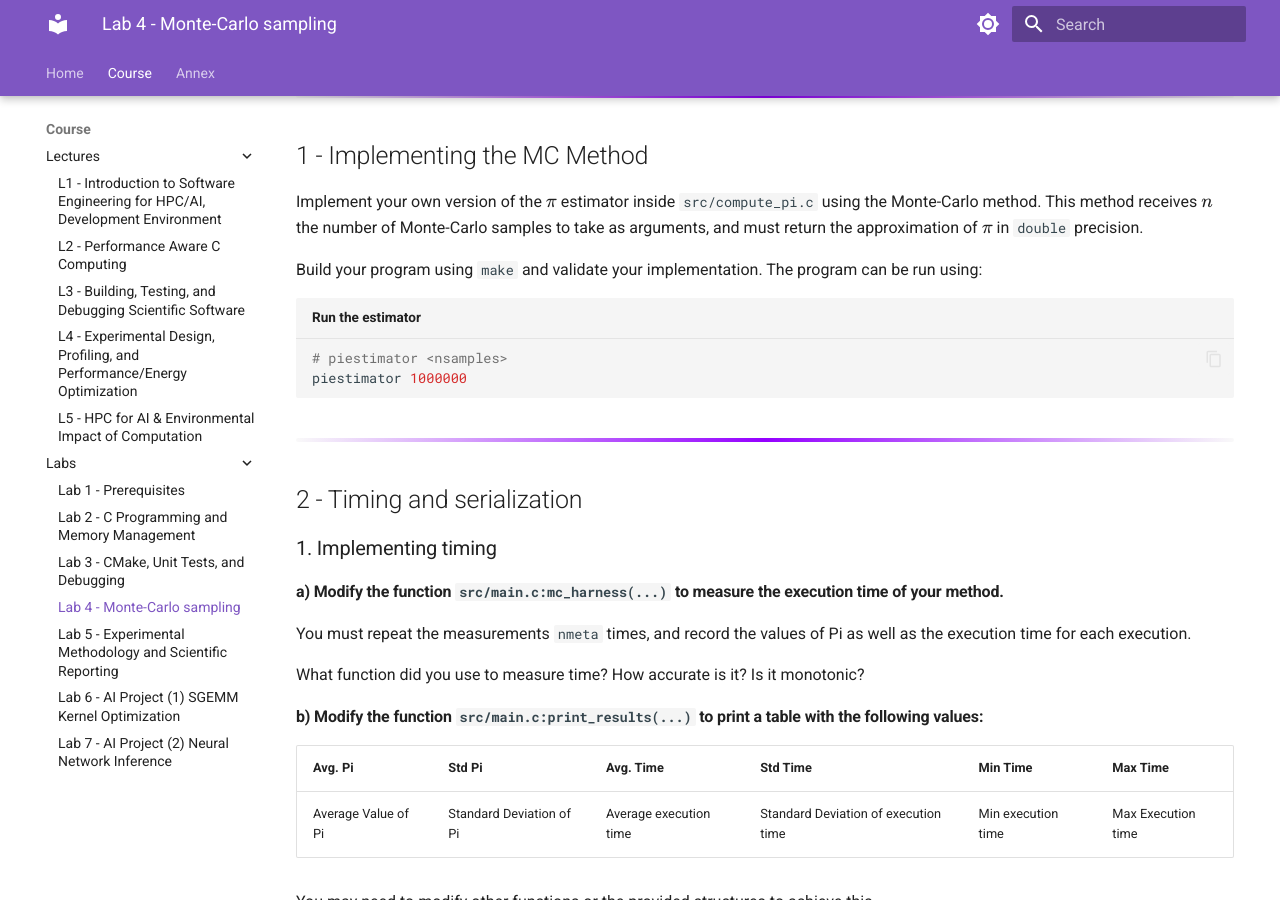
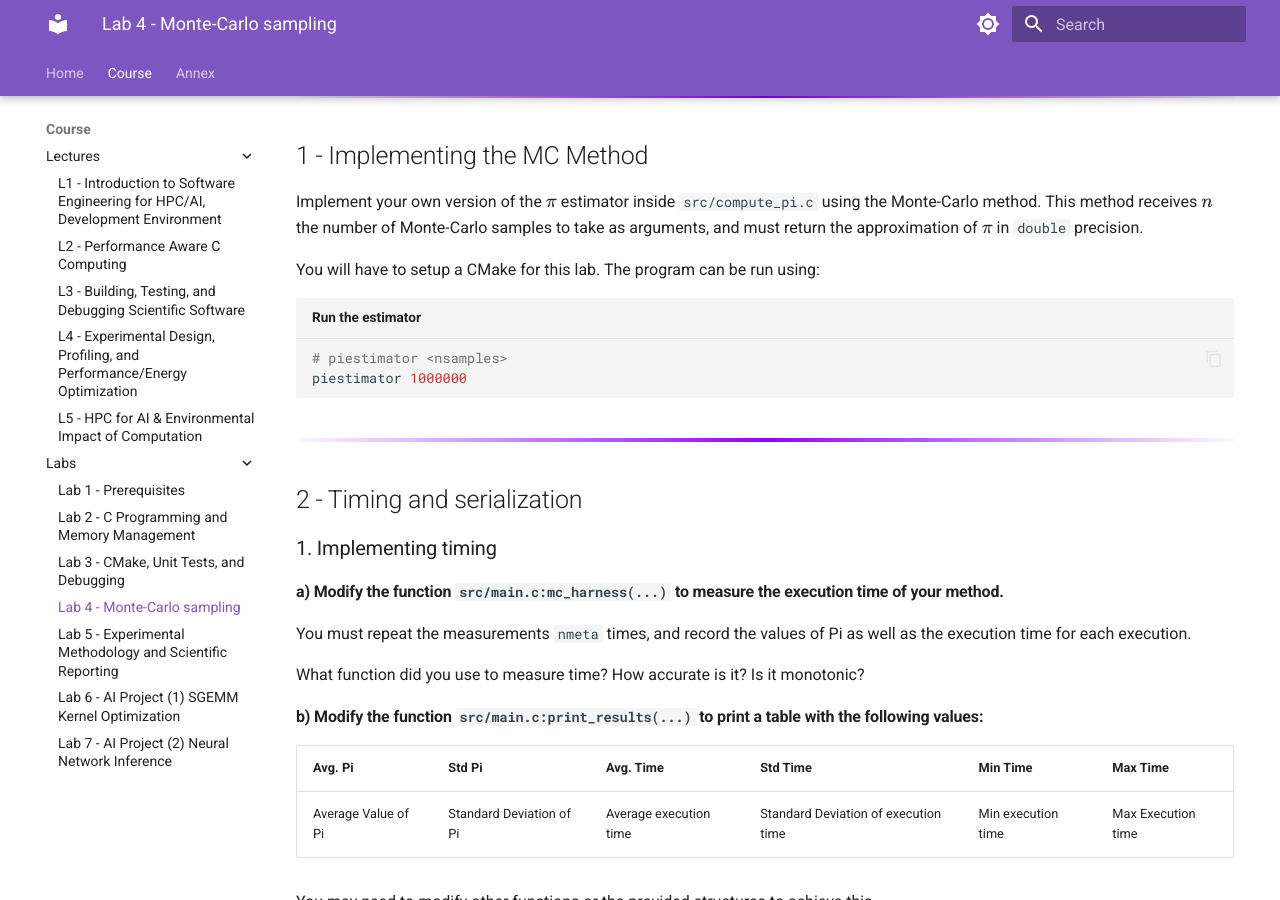
Before and after one commit to M1-CHPS/glhpc, an MkDocs documentation site: the page built from docs/lab4.md, in a window 1280 px wide and 900 px high, scrolled down 1160 px. Built offline with MkDocs 1.6.1 and Material for MkDocs 9.7.7, drawn with Linux system fonts in a browser that asks for light colours.

Commit message:
Added mention of cmake in lab 4

````diff
--- a/docs/lab4.md
+++ b/docs/lab4.md
@@ -20,7 +20,7 @@ Since the area of the circle is $\pi \cdot r^2 = \pi$, and the area of the squar
 
 Implement your own version of the $\pi$ estimator inside `src/compute_pi.c` using the Monte-Carlo method. This method receives $n$ the number of Monte-Carlo samples to take as arguments, and must return the approximation of $\pi$ in `double` precision.
 
-Build your program using `make` and validate your implementation. The program can be run using:
+You will have to setup a CMake for this lab. The program can be run using:
 ```bash title="Run the estimator"
 # piestimator <nsamples>
 piestimator 1000000
````
